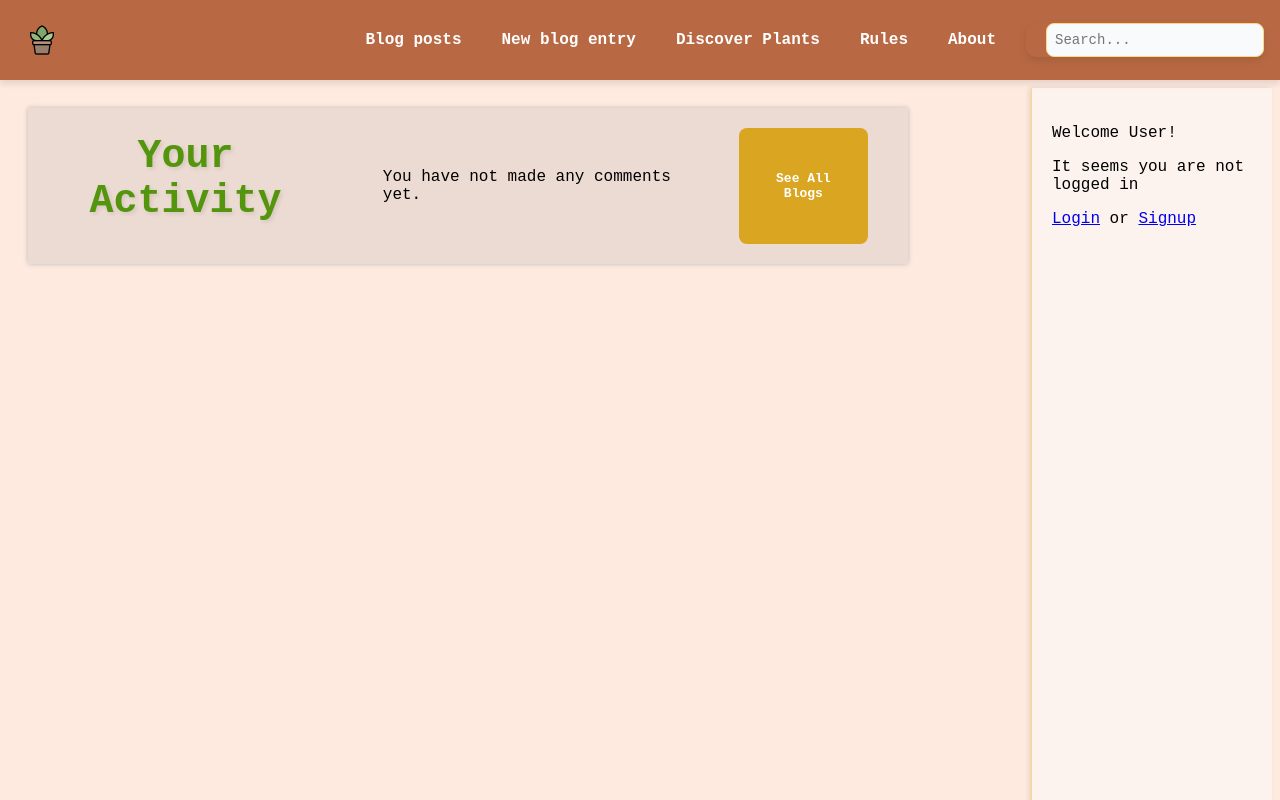
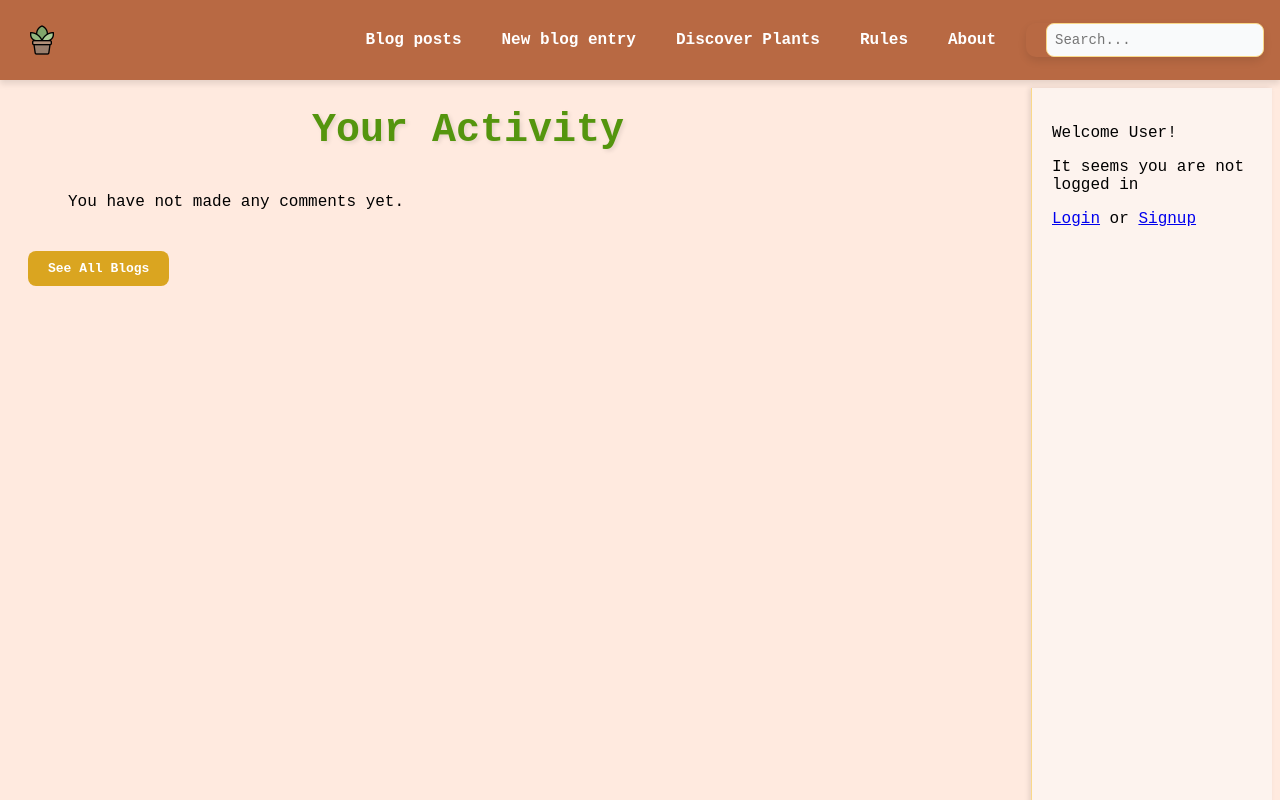
Before and after one commit to MariiaTararaeva/plantea-frontend, a React (Vite) app: page /mycomments in a window 1280 px wide. Shown: the top 800 px of the page. Built offline with nearby package versions, Linux system fonts and the light colour scheme.

Commit message:
shadow class name fixed

```diff
--- a/src/Lena.css
+++ b/src/Lena.css
@@ -238,15 +238,16 @@ body {
 }
 
 /* Blog details COMMENTS modifications */
-.comment {
+.commentCard {
     box-shadow: 0 0 5px rgb(185, 185, 185);
     background-color: #ecdbd2;
     padding: 20px;
     display: flex;
     gap: 20px;
+    margin-top: 20px;
 }
 
-.comment img {
+.commentCard img {
     border-radius: 20px;
     height: 40px;
     width: 40px;
--- a/src/components/CommentEntry.jsx
+++ b/src/components/CommentEntry.jsx
@@ -60,7 +60,7 @@ const CommentEntry = ({ comment, onDeleteComment, onUpdateComment }) => {
     }
 
     return (
-        <div className="comment">
+        <div className="commentCard">
             <div>
                 <img src={comment.userId.profilePicture} alt={`${comment.userId.username} profile`} />
                 <p><strong>{comment.userId.username}</strong> </p>
```
